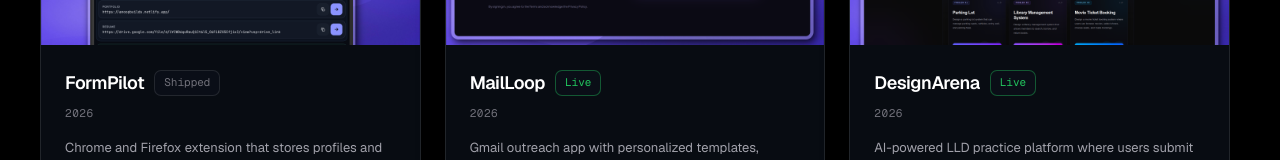
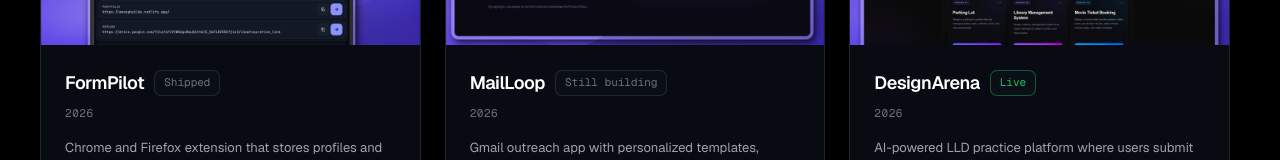
Before and after one commit to Czar-16/portfolio, a Next.js app: page /projects in a window 1280 px wide. Shown: the part 472-632 px from the top of the page. Built offline with nearby package versions, Linux system fonts and the light colour scheme; no server answers.

Commit message:
Mark MailLoop as still building and remove live link

```diff
--- a/components/featured-projects.tsx
+++ b/components/featured-projects.tsx
@@ -53,6 +53,11 @@
                   <div className="flex flex-1 flex-col justify-between p-6">
                     <div>
                       <h3 className="text-xl font-bold">{project.name}</h3>
+                      {project.status === "Still building" && (
+                        <span className="badge mt-2 text-fg-muted">
+                          {project.status}
+                        </span>
+                      )}
                       <p className="mt-2 text-sm text-fg-secondary">
                         {project.description}
                       </p>
--- a/data/projects.ts
+++ b/data/projects.ts
@@ -14,7 +14,7 @@
   imageAlt: string;
   period: string;
   role: string;
-  status: "Live" | "In progress" | "Shipped";
+  status: "Live" | "In progress" | "Still building" | "Shipped";
   tech: string[];
   highlights: string[];
   links: ProjectLink[];
@@ -61,7 +61,7 @@
       "MailLoop landing page showing personalized Gmail outreach and a batch delivery progress demo",
     period: "2026",
     role: "Design, build, ship",
-    status: "Live",
+    status: "Still building",
     tech: [
       "Next.js",
       "TypeScript",
@@ -82,7 +82,6 @@
       "Manual follow-up reminders",
     ],
     links: [
-      { label: "Live", href: "https://mailloop.in", external: true },
       {
         label: "GitHub",
         href: "https://github.com/Czar-16/mailloop",
```
